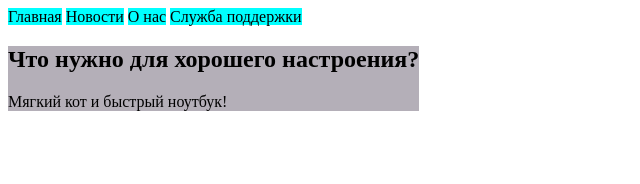
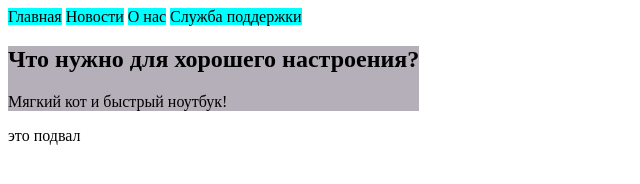
Before and after one commit to QWERTYUVFHKW/newProject, a plain HTML site: page index.html in a window 1280 px wide. Shown: the full height of the page, 0-640 px from the left. Drawn offline with Linux system fonts and the light colour scheme.

Commit message:
Сверстан подвал сайта

```diff
--- a/index.html
+++ b/index.html
@@ -21,7 +21,7 @@
             <p>Мягкий кот и быстрый ноутбук!</p>
         </section>
     </main>
-    <footer></footer>
+    <footer> это подвал </footer>
 </body>
 
 </html>
```
